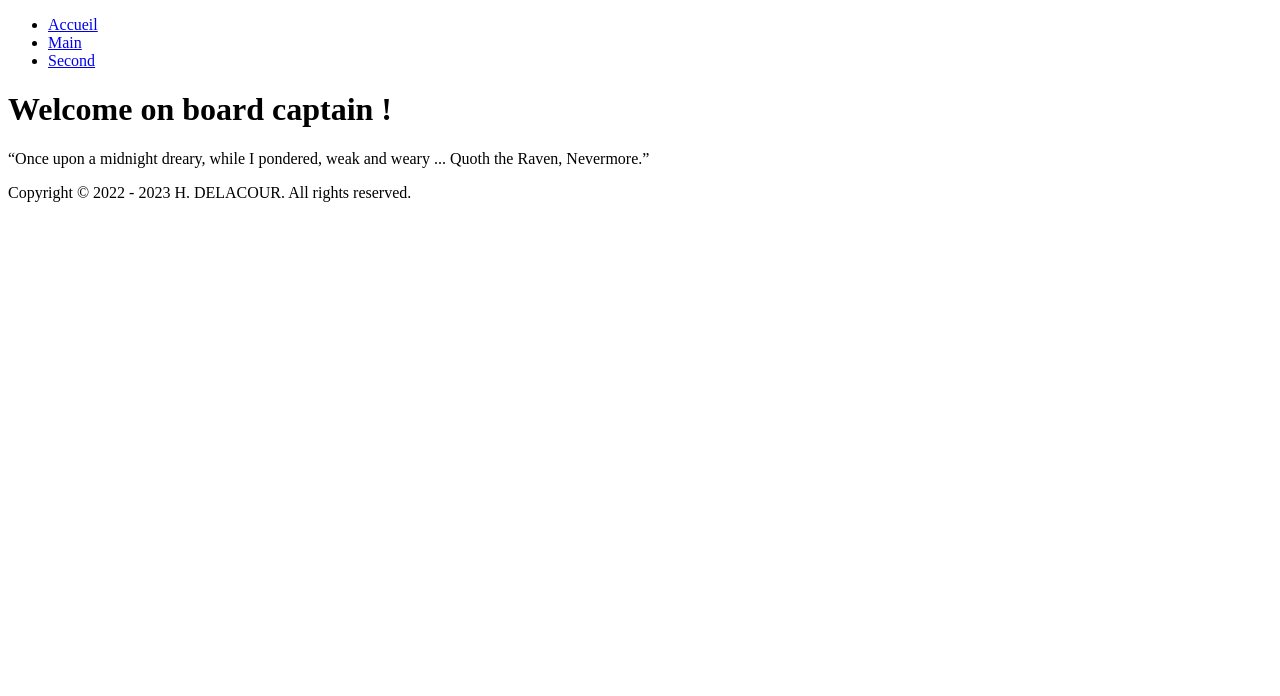
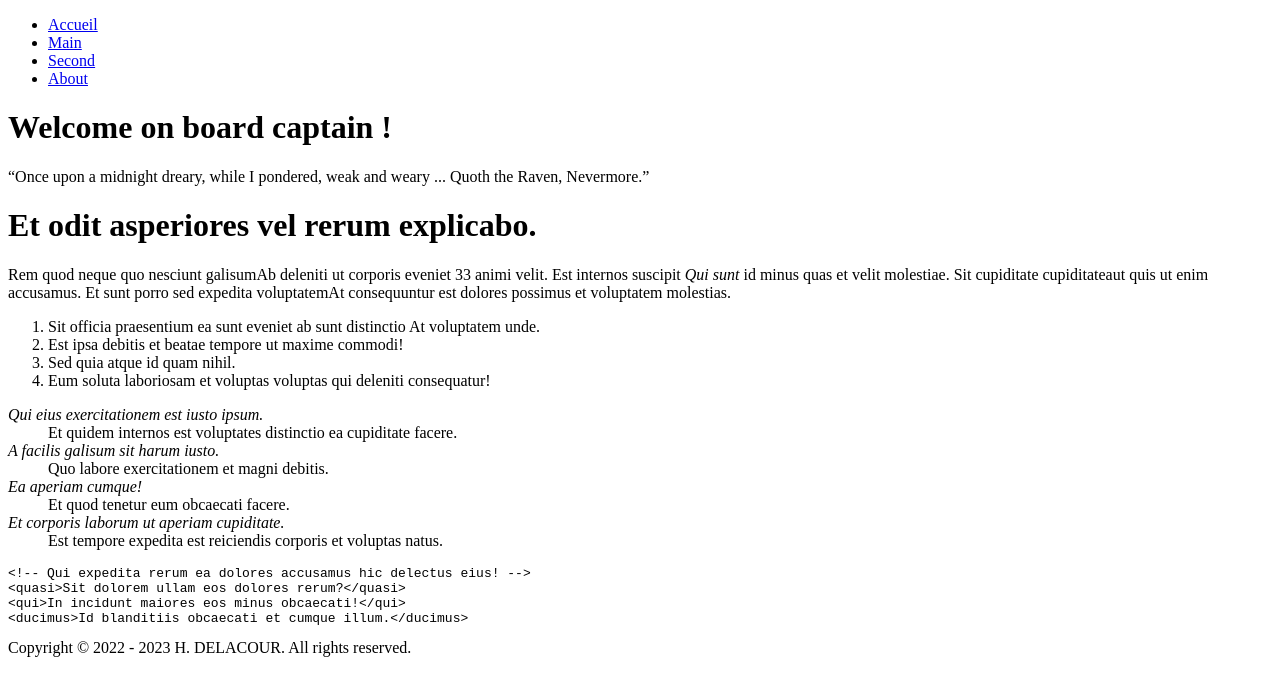
Before and after one commit to M-U-C-K-A/Git-course, a plain HTML site: page index.html in a window 1280 px wide. Drawn offline with Linux system fonts and the light colour scheme.

Commit message:
github commit origin

```diff
--- a/index.html
+++ b/index.html
@@ -14,11 +14,14 @@
             <li><a href="#">Accueil</a></li>
             <li><a href="#">Main</a></li>
             <li><a href="#">Second</a></li>
+            <li><a href="#">About</a></li>
         </ul>
     </header>
 <main>
     <h1>Welcome on board captain !</h1>
 <p>“Once upon a midnight dreary, while I pondered, weak and weary ... Quoth the Raven, Nevermore.”</p>
+
+<h1>Et odit asperiores vel rerum explicabo. </h1><p>Rem quod neque quo nesciunt galisumAb deleniti ut corporis eveniet 33 animi velit. Est internos suscipit <em>Qui sunt</em> id minus quas et velit molestiae. Sit cupiditate cupiditateaut quis ut enim accusamus. Et sunt porro sed expedita voluptatemAt consequuntur est dolores possimus et voluptatem molestias. </p><ol><li>Sit officia praesentium ea sunt eveniet ab sunt distinctio At voluptatem unde. </li><li>Est ipsa debitis et beatae tempore ut maxime commodi! </li><li>Sed quia atque id quam nihil. </li><li>Eum soluta laboriosam et voluptas voluptas qui deleniti consequatur! </li></ol><dl><dt><dfn>Qui eius exercitationem est iusto ipsum. </dfn></dt><dd>Et quidem internos est voluptates distinctio ea cupiditate facere. </dd><dt><dfn>A facilis galisum sit harum iusto. </dfn></dt><dd>Quo labore exercitationem et magni debitis. </dd><dt><dfn>Ea aperiam cumque! </dfn></dt><dd>Et quod tenetur eum obcaecati facere. </dd><dt><dfn>Et corporis laborum ut aperiam cupiditate. </dfn></dt><dd>Est tempore expedita est reiciendis corporis et voluptas natus. </dd></dl><pre><code>&lt;!-- Qui expedita rerum ea dolores accusamus hic delectus eius! --&gt;<br>&lt;quasi&gt;Sit dolorem ullam eos dolores rerum?&lt;/quasi&gt;<br>&lt;qui&gt;In incidunt maiores eos minus obcaecati!&lt;/qui&gt;<br>&lt;ducimus&gt;Id blanditiis obcaecati et cumque illum.&lt;/ducimus&gt;<br></code></pre>
 </main>
     <footer>
     Copyright © 2022 - 2023 H. DELACOUR. All rights reserved.
```
Also changed, not shown: 1 other file.
